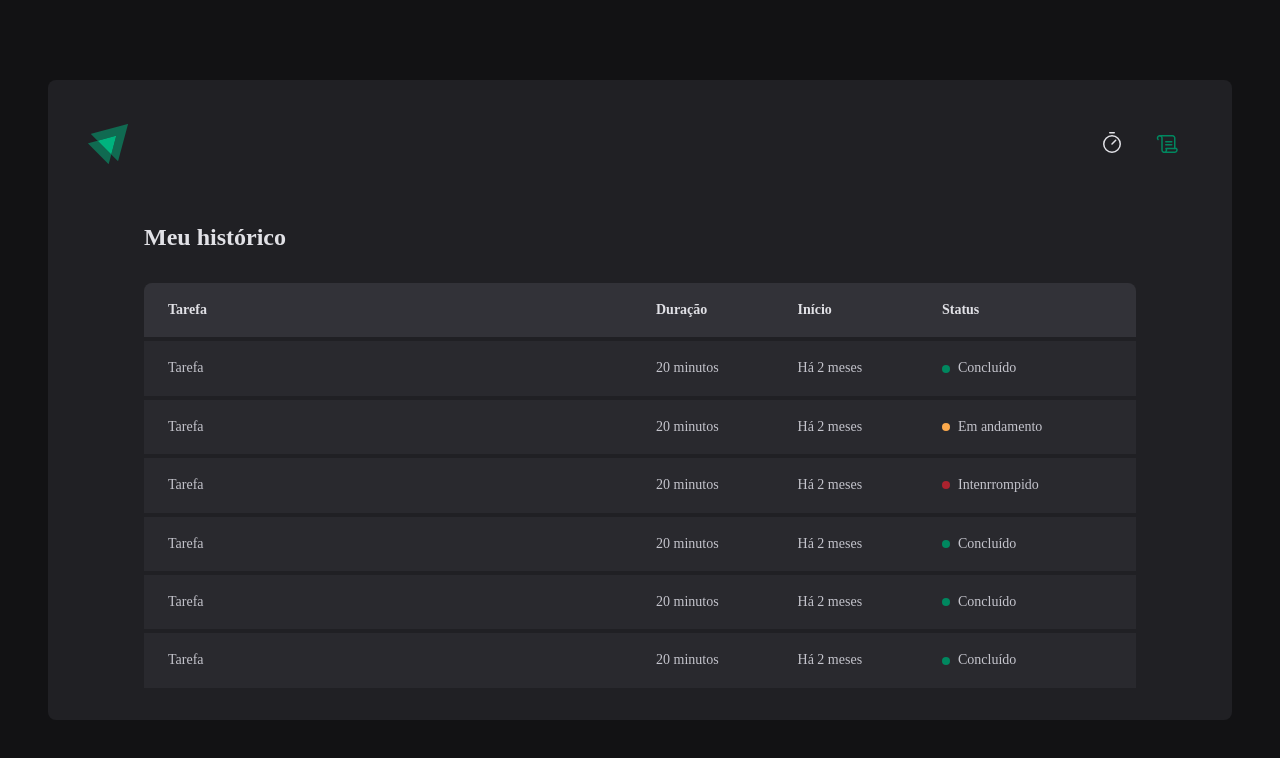
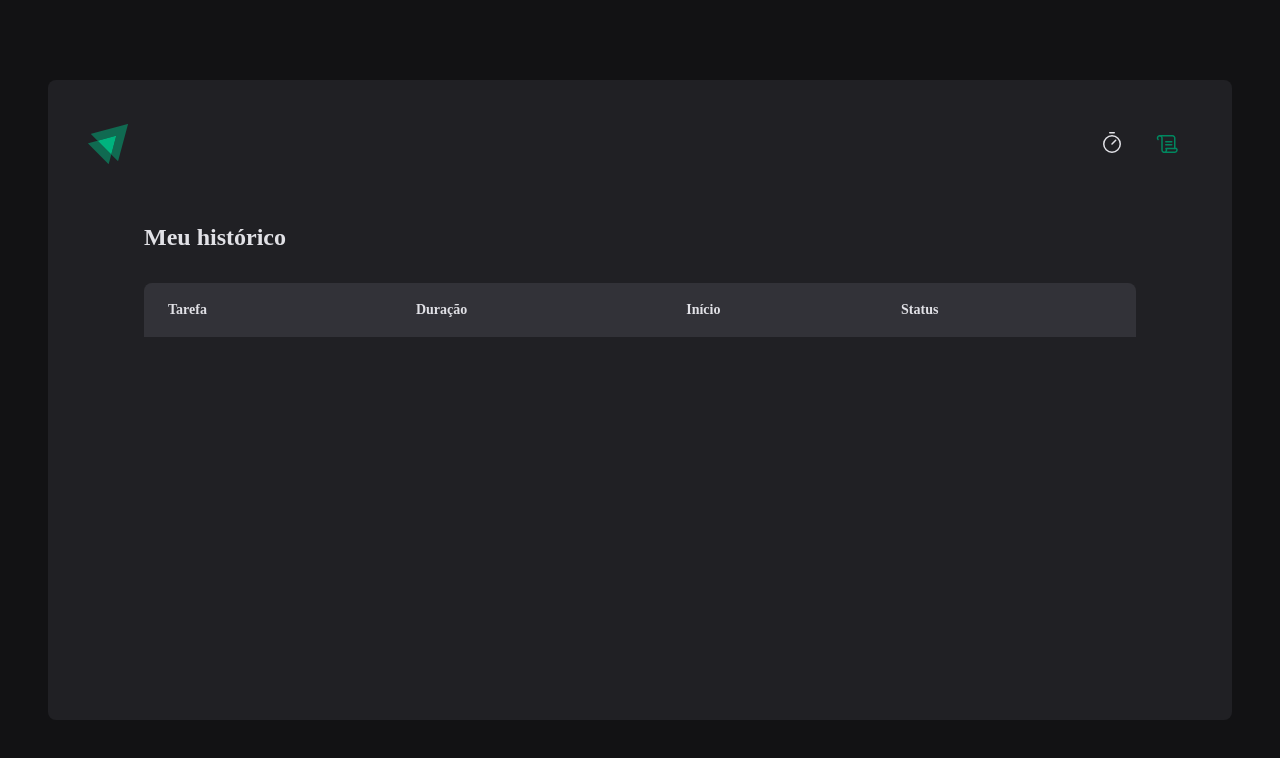
Before and after one commit to JoezerSmaniotto/Timer_Ignite_TS_02_C, a React (Vite) app: page /history in a window 1280 px wide. Shown: the top 758 px of the page. Built offline with nearby package versions, Linux system fonts and the light colour scheme.

Commit message:
Application context

```diff
--- a/src/App.tsx
+++ b/src/App.tsx
@@ -1,14 +1,18 @@
 import { BrowserRouter } from 'react-router-dom'
 import { ThemeProvider } from 'styled-components'
 import { Router } from './Router'
+
 import { GlobalStyle } from './styles/global'
 import { dafaultTheme } from './styles/themes/default'
+import { CyclesContextProvider } from './contexts/CyclesContext'
 
 export function App() {
   return (
     <ThemeProvider theme={dafaultTheme}>
       <BrowserRouter>
-        <Router />
+        <CyclesContextProvider>
+          <Router />
+        </CyclesContextProvider>
       </BrowserRouter>
       <GlobalStyle />
     </ThemeProvider>
--- /dev/null
+++ b/src/contexts/CyclesContext.tsx
@@ -0,0 +1,102 @@
+import { createContext, ReactNode, useState } from 'react'
+
+interface CreateCycleData {
+  task: string
+  minutesAmount: number
+}
+
+interface Cycle {
+  id: string
+  task: string
+  minutesAmount: number
+  startDate: Date
+  interruptedDate?: Date
+  finishedDate?: Date
+}
+
+interface CycleContextType {
+  cycles: Cycle[]
+  activeCycle: Cycle | undefined
+  activeCycleId: string | null
+  amountSecondsPassed: number
+  markCurrentCycleAsFinished: () => void
+  setSecondsPassed: (seconds: number) => void
+  createNewCycle: (data: CreateCycleData) => void
+  interruptCurrentCycle: () => void
+}
+
+interface CyclesContextProviderProps {
+  children: ReactNode
+}
+
+export const CycleContext = createContext({} as CycleContextType)
+
+export function CyclesContextProvider({
+  children,
+}: CyclesContextProviderProps) {
+  const [cycles, setCycles] = useState<Cycle[]>([])
+  const [activeCycleId, setActiveCycleId] = useState<string | null>(null)
+  const [amountSecondsPassed, setAmountSecondsPassed] = useState(0)
+
+  const activeCycle = cycles.find((cycle) => cycle.id === activeCycleId)
+
+  function setSecondsPassed(seconds: number) {
+    setAmountSecondsPassed(seconds)
+  }
+
+  function markCurrentCycleAsFinished() {
+    setCycles((state) =>
+      state.map((cycle) => {
+        if (cycle.id === activeCycleId) {
+          return { ...cycle, finishedDate: new Date() }
+        } else {
+          return cycle
+        }
+      }),
+    )
+  }
+
+  function createNewCycle(data: CreateCycleData) {
+    const id = String(new Date().getTime())
+
+    const newCycle: Cycle = {
+      //  newCycle: Cycle informa que o newCycle é do tipo Cycle
+      id,
+      task: data.task,
+      minutesAmount: data.minutesAmount,
+      startDate: new Date(),
+    }
+    setCycles((state) => [...state, newCycle])
+    setActiveCycleId(id)
+    setAmountSecondsPassed(0)
+  }
+
+  function interruptCurrentCycle() {
+    setCycles((state) =>
+      state.map((cycle) => {
+        if (cycle.id === activeCycleId) {
+          return { ...cycle, interruptedDate: new Date() }
+        } else {
+          return cycle
+        }
+      }),
+    )
+    setActiveCycleId(null)
+  }
+  return (
+    <CycleContext.Provider
+      value={{
+        cycles,
+        activeCycle,
+        activeCycleId,
+        markCurrentCycleAsFinished,
+        amountSecondsPassed,
+        setSecondsPassed,
+        createNewCycle,
+        interruptCurrentCycle,
+      }}
+    >
+      {children}
+    </CycleContext.Provider>
+  )
+}
--- a/src/pages/History/index.tsx
+++ b/src/pages/History/index.tsx
@@ -1,67 +1,52 @@
+import { useContext } from 'react'
+import { formatDistanceToNow } from 'date-fns'
+import ptBR from 'date-fns/locale/pt-BR'
+import { CycleContext } from '../../contexts/CyclesContext'
 import { HistoryContainer, HistoryList, Status } from './styles'
 
 export function History() {
+  const { cycles } = useContext(CycleContext)
+
   return (
     <HistoryContainer>
       <h1>Meu histórico</h1>
-
       <HistoryList>
         <table>
           <thead>
+            <tr>
               <th>Tarefa</th>
               <th>Duração</th>
               <th>Início</th>
               <th>Status</th>
+            </tr>
           </thead>
           <tbody>
-            <tr>
-              <td>Tarefa</td>
-              <td>20 minutos</td>
-              <td>Há 2 meses</td>
+            {cycles.map((cycle) => {
+              return (
+                <tr key={cycle.id}>
+                  <td>{cycle.task}</td>
+                  <td>{cycle.minutesAmount} minutos</td>
                   <td>
+                    {formatDistanceToNow(cycle.startDate, {
+                      addSuffix: true,
+                      locale: ptBR,
+                    })}
+                  </td>
+                  <td>
+                    {cycle.finishedDate && (
                       <Status statusColor="green">Concluído</Status>
+                    )}
+
+                    {cycle.interruptedDate && (
+                      <Status statusColor="red">Interrompido</Status>
+                    )}
+                    {!cycle.interruptedDate && !cycle.finishedDate && (
+                      <Status statusColor="yellow">Em andamento</Status>
+                    )}
                   </td>
                 </tr>
-            <tr>
-              <td>Tarefa</td>
-              <td>20 minutos</td>
-              <td>Há 2 meses</td>
-              <td>
-                <Status statusColor="yellow">Em andamento</Status>
-              </td>
-            </tr>
-            <tr>
-              <td>Tarefa</td>
-              <td>20 minutos</td>
-              <td>Há 2 meses</td>
-              <td>
-                <Status statusColor="red">Intenrrompido</Status>
-              </td>
-            </tr>
-            <tr>
-              <td>Tarefa</td>
-              <td>20 minutos</td>
-              <td>Há 2 meses</td>
-              <td>
-                <Status statusColor="green">Concluído</Status>
-              </td>
-            </tr>
-            <tr>
-              <td>Tarefa</td>
-              <td>20 minutos</td>
-              <td>Há 2 meses</td>
-              <td>
-                <Status statusColor="green">Concluído</Status>
-              </td>
-            </tr>
-            <tr>
-              <td>Tarefa</td>
-              <td>20 minutos</td>
-              <td>Há 2 meses</td>
-              <td>
-                <Status statusColor="green">Concluído</Status>
-              </td>
-            </tr>
+              )
+            })}
           </tbody>
         </table>
       </HistoryList>
--- a/src/pages/Home/Components/Countdown/index.tsx
+++ b/src/pages/Home/Components/Countdown/index.tsx
@@ -1,7 +1,7 @@
 import { differenceInSeconds } from 'date-fns'
 import { useEffect, useContext } from 'react'
+import { CycleContext } from '../../../../contexts/CyclesContext'
 import { CountdownContainer, Separator } from './styles'
-import { CycleContext } from '../../index'
 
 export function Countdown() {
   const {
--- a/src/pages/Home/Components/NewCycleForm/index.tsx
+++ b/src/pages/Home/Components/NewCycleForm/index.tsx
@@ -1,8 +1,8 @@
 import { FormContainer, MinutesAmountInput, TaskInput } from './styles'
 
 import { useContext } from 'react'
-import { CycleContext } from '../../index'
 import { useFormContext } from 'react-hook-form'
+import { CycleContext } from '../../../../contexts/CyclesContext'
 
 export function NewCycleForm() {
   const { activeCycle } = useContext(CycleContext)
--- a/src/pages/Home/index.tsx
+++ b/src/pages/Home/index.tsx
@@ -1,5 +1,4 @@
 import { HandPalm, Play } from 'phosphor-react'
-import { useState, createContext } from 'react'
 import { FormProvider, useForm } from 'react-hook-form'
 import { zodResolver } from '@hookform/resolvers/zod'
 import * as zod from 'zod' // Usa essa sintase quando a biblioteca que esta importando não tem o export default
@@ -12,25 +11,8 @@
 
 import { NewCycleForm } from './Components/NewCycleForm'
 import { Countdown } from './Components/Countdown'
-
-interface Cycle {
-  id: string
-  task: string
-  minutesAmount: number
-  startDate: Date
-  interruptedDate?: Date
-  finishedDate?: Date
-}
-
-interface CycleContextType {
-  activeCycle: Cycle | undefined
-  activeCycleId: string | null
-  amountSecondsPassed: number
-  markCurrentCycleAsFinished: () => void
-  setSecondsPassed: (seconds: number) => void
-}
-
-export const CycleContext = createContext({} as CycleContextType)
+import { useContext } from 'react'
+import { CycleContext } from '../../contexts/CyclesContext'
 
 const newCycleFormValidationShema = zod.object({
   // Se der um console no resulado do data função handleCreateNewCycle verá q é um object por isso
@@ -57,9 +39,8 @@
 */
 
 export function Home() {
-  const [cycles, setCycles] = useState<Cycle[]>([])
-  const [activeCycleId, setActiveCycleId] = useState<string | null>(null)
-  const [amountSecondsPassed, setAmountSecondsPassed] = useState(0)
+  const { activeCycle, createNewCycle, interruptCurrentCycle } =
+    useContext(CycleContext)
 
   const newCycleForm = useForm<NewCycleFormData>({
     resolver: zodResolver(newCycleFormValidationShema),
@@ -71,52 +52,9 @@
 
   const { handleSubmit, watch, reset } = newCycleForm
 
-  const activeCycle = cycles.find((cycle) => cycle.id === activeCycleId)
-
-  function setSecondsPassed(seconds: number) {
-    setAmountSecondsPassed(seconds)
-  }
-
-  function markCurrentCycleAsFinished() {
-    setCycles((state) =>
-      state.map((cycle) => {
-        if (cycle.id === activeCycleId) {
-          return { ...cycle, finishedDate: new Date() }
-        } else {
-          return cycle
-        }
-      }),
-    )
-  }
-
   function handleCreateNewCycle(data: NewCycleFormData) {
-    const id = String(new Date().getTime())
-
-    const newCycle: Cycle = {
-      //  newCycle: Cycle informa que o newCycle é do tipo Cycle
-      id,
-      task: data.task,
-      minutesAmount: data.minutesAmount,
-      startDate: new Date(),
-    }
-    setCycles((state) => [...state, newCycle])
-    setActiveCycleId(id)
-    setAmountSecondsPassed(0)
-
+    createNewCycle(data)
     reset()
-  }
-
-  function handleInterrupCycle() {
-    setCycles((state) =>
-      state.map((cycle) => {
-        if (cycle.id === activeCycleId) {
-          return { ...cycle, interruptedDate: new Date() }
-        } else {
-          return cycle
-        }
-      }),
-    )
-    setActiveCycleId(null)
   }
 
   const task = watch('task')
@@ -125,23 +63,13 @@
   return (
     <HomeContainer>
       <form onSubmit={handleSubmit(handleCreateNewCycle)} action="">
-        <CycleContext.Provider
-          value={{
-            activeCycle,
-            activeCycleId,
-            markCurrentCycleAsFinished,
-            amountSecondsPassed,
-            setSecondsPassed,
-          }}
-        >
-          <FormProvider {...newCycleForm}>
-            <NewCycleForm />
-          </FormProvider>
-          <Countdown />
-        </CycleContext.Provider>
+        <FormProvider {...newCycleForm}>
+          <NewCycleForm />
+        </FormProvider>
+        <Countdown />
 
         {activeCycle ? (
-          <StopCountdownButton onClick={handleInterrupCycle} type="button">
+          <StopCountdownButton onClick={interruptCurrentCycle} type="button">
             <HandPalm size={24} />
             Interromper
           </StopCountdownButton>
```
Lines whose indentation alone changed are shown as unchanged.
